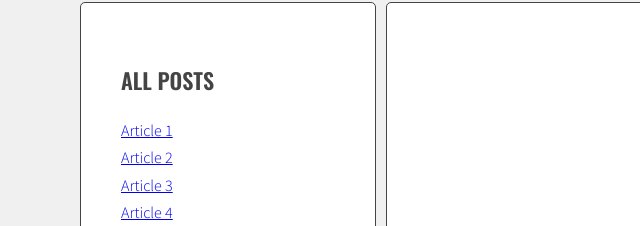
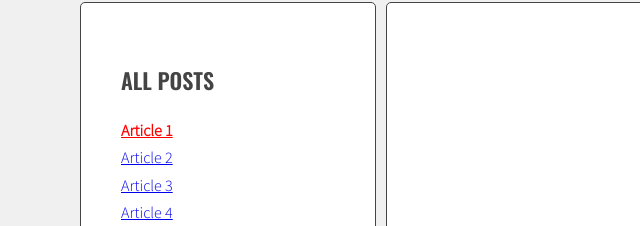
Before and after one commit to kzyluk/JS-Blog, a website: page index.html in a window 1280 px wide. Both pictures are taken after a click on the link "Article 1". Shown: the part 241-467 px from the top of the page, 0-640 px from the left. Drawn offline with nearby package versions, Linux system fonts and the light colour scheme.

Commit message:
Add class active to clicked link

```diff
--- a/js/script.js
+++ b/js/script.js
@@ -8,17 +8,19 @@ document.getElementById("test-button").addEventListener('click', function(){
 */
 
 const titleClickHandler = function(event) {
-  console.log("Link was clicked!");
-  console.log(event);
+  const clickedElement = this;
+  console.log('Link was clicked!');
 
-  /* remove class 'active' from all article links */
+  /* [DONE] remove class 'active' from all article links */
   const activeLinks = document.querySelectorAll(".titles a.active");
   for (let activeLink of activeLinks) {
     activeLink.classList.remove("active");
   }
 
   /* add class 'active' to the clicked link */
-  /* remove class 'active' from all articles */
+  console.log('clickedElement:', clickedElement);
+  clickedElement.classList.add("active");
+  /*[DONE] remove class 'active' from all articles */
   const activeArticles = document.querySelectorAll(".posts article.active");
   for (let activeArticle of activeArticles) {
       activeArticle.classList.remove("active");
@@ -28,6 +30,7 @@ const titleClickHandler = function(event) {
   /* find the correct article using the selector (value of 'href' att
     /* add class 'active' to the correct article */
 };
+
 const links = document.querySelectorAll(".titles a");
 for (let link of links) {
   link.addEventListener("click", titleClickHandler);
--- a/sass/style.scss
+++ b/sass/style.scss
@@ -83,6 +83,7 @@ body {
   padding: 0;
   .active {
     font-weight: bold;
+    color: red;
   }
 }
 
```
Also changed, not shown: css/style.css, 1 other file.
